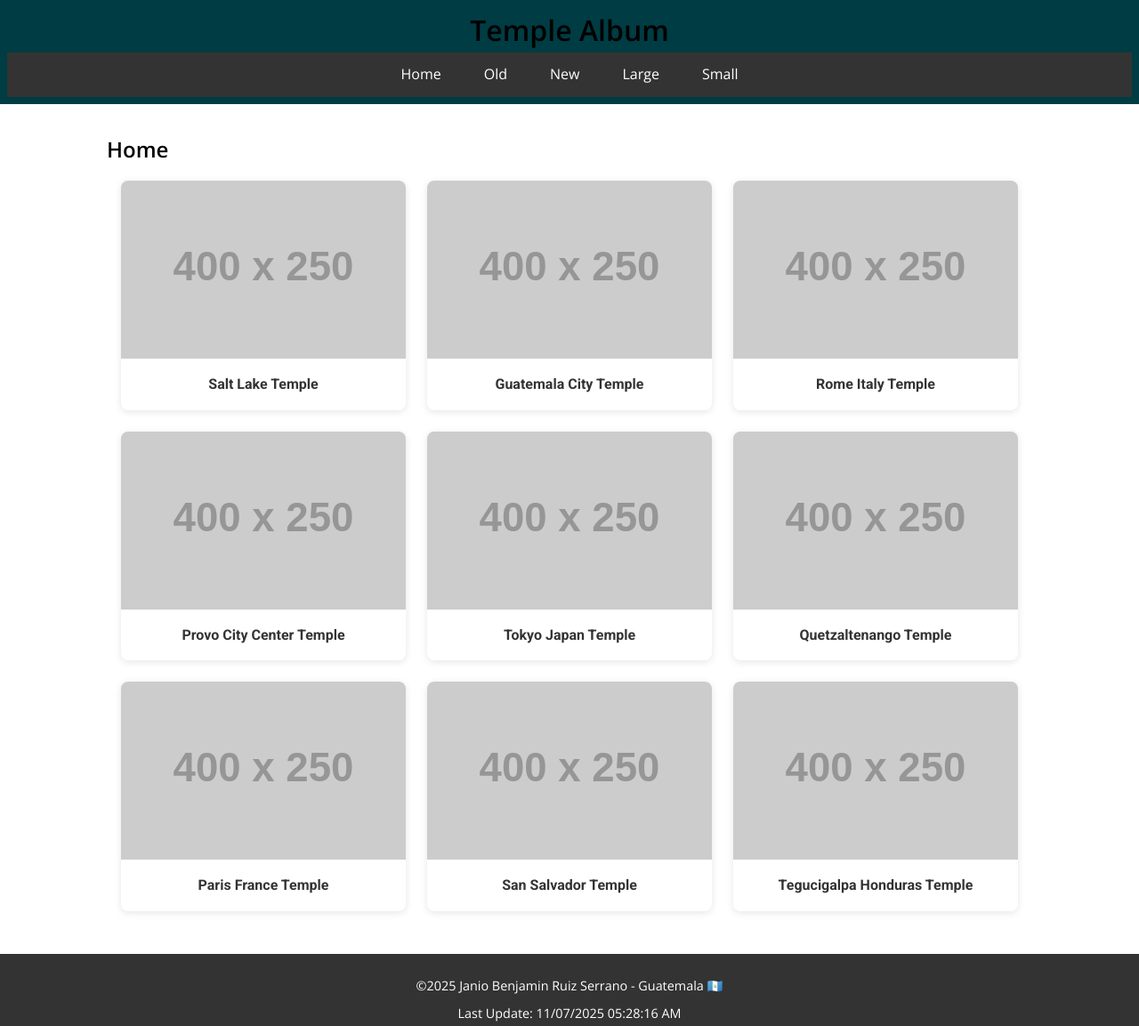
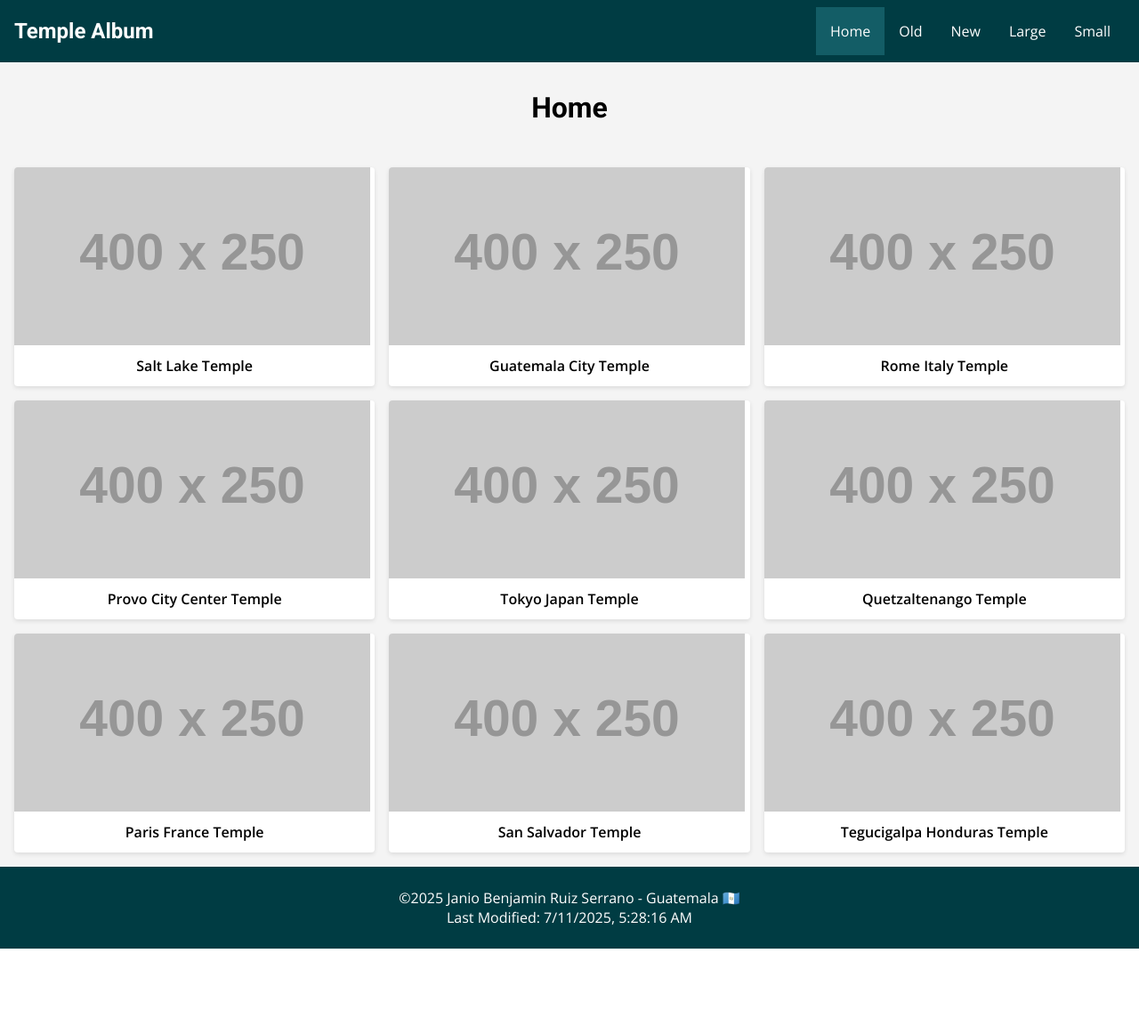
Before and after one commit to Jbenjaruiz/wdd131, a plain HTML site: page temples.html in a window 1280 px wide. Shown: the whole page at 89% size. After the commit the page ends 1066 px from the top, so only its background shows below. Drawn offline with nearby package versions, Linux system fonts and the light colour scheme; placeholder pictures from the web are drawn by us.

Commit message:
Appeling fixes

```diff
--- a/scripts/temples.js
+++ b/scripts/temples.js
@@ -1,41 +1,18 @@
 document.addEventListener('DOMContentLoaded', () => {
     const menuButton = document.getElementById('menu-button');
-    const navLinks = document.getElementById('nav-links');
+    const nav = document.querySelector('header nav');
 
-    if (menuButton && navLinks) {
     menuButton.addEventListener('click', () => {
-            navLinks.classList.toggle('open');
-            if (navLinks.classList.contains('open')) {
+        nav.classList.toggle('open');
+        // Cambia el ícono del botón
+        if (nav.classList.contains('open')) {
             menuButton.textContent = '✖';
         } else {
             menuButton.textContent = '☰';
         }
     });
 
-        // Cierra el menú al hacer clic fuera (solo en móvil)
-        document.addEventListener('click', (e) => {
-            if (
-                window.innerWidth < 700 &&
-                !menuButton.contains(e.target) &&
-                !navLinks.contains(e.target)
-            ) {
-                navLinks.classList.remove('open');
-                menuButton.textContent = '☰';
-            }
-        });
-
-        // Asegura que el menú esté visible y el botón oculto en escritorio al redimensionar
-        window.addEventListener('resize', () => {
-            if (window.innerWidth >= 700) {
-                navLinks.classList.add('open');
-                menuButton.textContent = '☰';
-            } else {
-                navLinks.classList.remove('open');
-                menuButton.textContent = '☰';
-            }
-        });
-    }
-
+    // Código para el footer (sin cambios)
     const currentYearSpan = document.getElementById('currentyear');
     if (currentYearSpan) {
         currentYearSpan.textContent = new Date().getFullYear();
@@ -43,11 +20,6 @@ document.addEventListener('DOMContentLoaded', () => {
 
     const lastModifiedParagraph = document.getElementById('lastModified');
     if (lastModifiedParagraph) {
-        const lastModDate = new Date(document.lastModified);
-        const optionsDate = { year: 'numeric', month: '2-digit', day: '2-digit' };
-        const optionsTime = { hour: '2-digit', minute: '2-digit', second: '2-digit', hour12: true };
-        const formattedDate = lastModDate.toLocaleDateString("es-GT", optionsDate);
-        const formattedTime = lastModDate.toLocaleTimeString("en-US", optionsTime);
-        lastModifiedParagraph.textContent = `Last Update: ${formattedDate} ${formattedTime}`;
+        lastModifiedParagraph.textContent = `Last Modified: ${new Date(document.lastModified).toLocaleString()}`;
     }
 });
--- a/styles/temples-large.css
+++ b/styles/temples-large.css
@@ -1,7 +1,15 @@
 @media (min-width: 768px) {
+    /* --- Header y Navegación de Escritorio --- */
+    header {
+        display: flex;
+        justify-content: space-between; /* <-- ESTA ES LA CLAVE: h1 a la izquierda, nav a la derecha */
+        align-items: center;
+    }
 
-    /* --- Header & Navigation --- */
-    header #course-title {
+    header h1 {
+        /* Se quita el posicionamiento absoluto para que esté en el flujo */
+        position: static;
+        transform: none;
         font-size: 1.5rem;
     }
 
@@ -9,51 +17,24 @@
         display: none;
     }
 
-    header nav ul#nav-links {
-        flex-direction: row;
-        justify-content: center;
+    header nav {
+        display: block;
+        position: static;
+        background-color: transparent;
+        width: auto;
     }
 
-    header nav ul li {
-        border: none;
+    header nav ul {
+        display: flex;
+        flex-direction: row;
     }
 
-    header nav ul li a {
-        padding: calc(var(--spacing-unit) * 1.5) calc(var(--spacing-unit) * 3);
+    header nav a {
+        border-bottom: none;
     }
 
-    /* --- Main Content Layout --- */
-    main {
-        max-width: 1200px;
-        margin: 0 auto;
-        padding: calc(var(--spacing-unit) * 4);
-    }
-
-    main>h1 {
-        font-size: 2.5rem;
-        margin-bottom: calc(var(--spacing-unit) * 4);
-    }
-
-    @media (min-width: 768px) {
-        .temple-grid {
-            /* Cambiamos a 2 columnas para tablets y pantallas pequeñas */
-            grid-template-columns: repeat(2, 1fr);
-        }
-    }
-
-    @media (min-width: 1200px) {
-        .temple-grid {
-            /* Cambiamos a 3 columnas para pantallas anchas */
-            grid-template-columns: repeat(3, 1fr);
-        }
-    }
-
-
-    /* --- Footer --- */
-    footer {
-        padding: calc(var(--spacing-unit) * 3);
-        display: flex;
-        flex-direction: column;
-        align-items: center;
+    /* --- Galería de Escritorio --- */
+    .temple-grid {
+        grid-template-columns: repeat(3, 1fr); /* 3 columnas en escritorio */
     }
 }
--- a/styles/temples.css
+++ b/styles/temples.css
@@ -1,194 +1,126 @@
-/* --- Basic Resets & Variables --- */
+/* --- Variables y Reseteos Básicos --- */
+:root {
+    --color-primary-dark: #003C43;
+    --color-primary-medium: #135D66;
+    --color-secondary-dark: #333333;
+    --font-primary: 'Roboto', sans-serif;
+    --font-secondary: 'Open Sans', sans-serif;
+}
+
 *, *::before, *::after {
     box-sizing: border-box;
     margin: 0;
     padding: 0;
 }
 
-html {
-    font-size: 16px;
-}
-
-/* En styles/base.css */
-
 body {
-    font-family: 'Open Sans', sans-serif;
-    line-height: 1.6;
-    display: flex; /* <-- AÑADIR */
-    flex-direction: column; /* <-- AÑADIR */
-    min-height: 100vh; /* <-- AÑADIR (altura mínima del 100% de la pantalla) */
+    font-family: var(--font-secondary);
+    min-height: 100vh;
+    display: flex;
+    flex-direction: column;
 }
 
 main {
-    padding: calc(var(--spacing-unit) * 2);
-    flex-grow: 1; /* <-- AÑADIR (hace que el contenido principal crezca y empuje el footer) */
+    flex-grow: 1;
+    background-color: #f4f4f4;
 }
 
 img {
     max-width: 100%;
-    height: auto;
     display: block;
 }
 
-ul {
-    list-style: none;
+/* --- Header y Navegación Móvil --- */
+header {
+    background-color: var(--color-primary-dark);
+    color: white;
+    display: flex;
+    align-items: center;
+    justify-content: space-between; /* Alinear título a la izquierda y botón a la derecha */
+    padding: 0.5rem 1rem;
+    position: relative;
 }
 
-a {
-    text-decoration: none;
-    color: inherit;
-}
-
-:root {
-    --color-primary-dark: #003C43;
-    --color-primary-medium: #135D66;
-    --color-secondary-dark: #333333;
-    --color-light-bg: #ffffff;
-    --color-text-light: #ffffff;
-    --color-text-dark: #333333;
-    --color-text-subtle: #555555;
-    --color-link-blue: #0000EE;
-    --font-primary: 'Roboto', sans-serif;
-    --spacing-unit: 8px;
-    --border-radius-medium: 8px;
-    --shadow-soft: 0 2px 8px rgba(0, 0, 0, 0.1);
-}
-
-/* --- Header & Navigation --- */
-/* ...existing code... */
-
-/* --- Header & Navigation --- */
-header {
-    background-color: var(--color-primary-dark);
-    text-align: center;
-    position: relative;
-    padding: var(--spacing-unit);
-}
-
-#course-title {
+header h1 {
+    font-size: 1.5rem;
     font-family: var(--font-primary);
-    color: var(--color-text-light);
-    font-size: 1.2rem;
-    padding: var(--spacing-unit);
 }
 
 header #menu-button {
     background: none;
     border: none;
-    color: var(--color-text-light);
-    font-size: 2rem;
+    color: white;
+    font-size: 2.5rem;
     cursor: pointer;
-    position: absolute;
-    top: 50%;
-    right: var(--spacing-unit);
-    transform: translateY(-50%);
-    z-index: 2;
 }
 
 header nav {
-    background-color: var(--color-secondary-dark);
+    display: none; /* Menú oculto por defecto */
+    position: absolute;
+    top: 100%;
+    left: 0;
+    width: 100%;
+    background-color: #333;
 }
 
-header nav ul#nav-links {
-    display: none;
-    flex-direction: column;
+header nav.open {
+    display: block; /* La clase .open muestra el menú */
 }
 
-header nav ul#nav-links.open {
-    display: flex;
+header nav ul {
+    list-style: none;
 }
 
-header nav ul li {
-    border-bottom: 1px solid rgba(255, 255, 255, 0.1);
+header nav a {
+    display: block;
+    padding: 1rem;
+    text-align: center;
+    color: white;
+    text-decoration: none;
+    border-bottom: 1px solid #444;
 }
 
-header nav ul li:last-child {
-    border-bottom: none;
-}
-
-header nav ul li a {
-    display: block;
-    padding: calc(var(--spacing-unit) * 1.5) var(--spacing-unit);
-    color: var(--color-text-light);
-    transition: background-color 0.3s ease;
-}
-
-header nav ul li a:hover {
+header nav a:hover, header nav a.active {
     background-color: var(--color-primary-medium);
 }
 
-/* --- Responsive Navigation --- */
-@media (min-width: 700px) {
-    header #menu-button {
-        display: none;
-    }
-    header nav ul#nav-links {
-        display: flex !important;
-        flex-direction: row;
-        justify-content: center;
-    }
-    header nav ul#nav-links.open {
-        display: flex;
-    }
-    header nav ul li {
-        border-bottom: none;
-        border-right: 1px solid rgba(255,255,255,0.1);
-    }
-    header nav ul li:last-child {
-        border-right: none;
-    }
+/* --- Galería de Templos --- */
+h2 {
+    text-align: center; /* Centra el texto */
+    font-family: var(--font-primary); /* Usa la fuente principal para títulos */
+    color: var(--color-text-dark);
+    font-size: 2rem; /* Tamaño del título */
+    margin: 2rem 0; /* Añade espacio vertical (32px arriba y abajo) */
 }
-
-/* --- Main Content --- */
-main {
-    padding: calc(var(--spacing-unit) * 2);
-}
-
-main > h1 {
-    margin-bottom: calc(var(--spacing-unit) * 2);
-}
-
-/* Estilos para la galería de templos */
 .temple-grid {
     display: grid;
-    grid-template-columns: 1fr; /* Una sola columna en móvil */
-    gap: 1.5rem; /* Espacio entre las tarjetas */
+    grid-template-columns: 1fr; /* 1 columna en móvil */
+    gap: 1rem;
     padding: 1rem;
 }
 
 .temple-grid figure {
-    margin: 0;
-    background-color: #ffffff;
-    box-shadow: var(--shadow-soft);
-    border-radius: var(--border-radius-medium);
-    overflow: hidden; /* Asegura que la imagen no se salga de los bordes redondeados */
-    display: flex;
-    flex-direction: column;
+    background-color: white;
+    box-shadow: 0 2px 5px rgba(0,0,0,0.1);
+    border-radius: 4px;
+    overflow: hidden;
 }
 
 .temple-grid img {
-    width: 100%;
-    height: 200px; /* Le damos una altura fija a las imágenes */
-    object-fit: cover; /* Evita que la imagen se distorsione */
+    height: 200px;
+    object-fit: cover;
 }
 
 .temple-grid figcaption {
     text-align: center;
-    padding: 1rem;
-    font-family: var(--font-primary);
+    padding: 0.75rem;
     font-weight: 600;
-    color: var(--color-text-dark);
 }
 
 /* --- Footer --- */
 footer {
-    background-color: var(--color-secondary-dark);
-    color: var(--color-text-light);
+    background-color: var(--color-primary-dark);
+    color: white;
     text-align: center;
-    padding: calc(var(--spacing-unit) * 2);
-    font-size: 0.9rem;
+    padding: 1.5rem;
 }
-
-footer p:last-child {
-    margin-top: var(--spacing-unit);
-}
--- a/temples.html
+++ b/temples.html
@@ -4,8 +4,8 @@
 <head>
     <meta charset="UTF-8">
     <meta name="viewport" content="width=device-width, initial-scale=1.0">
-    <title>WDD 131 – Dynamic Web Fundamentals - Janio B. Ruiz</title>
-    <meta name="description" content="Temples Gallery Page for the WDD 131 course project by Janio B. Ruiz.">
+    <title>Temple Album - Janio B. Ruiz</title>
+    <meta name="description" content="A gallery of temple images for the WDD 131 course project.">
     <meta name="author" content="Janio B. Ruiz">
 
     <link rel="preconnect" href="https://fonts.googleapis.com">
@@ -20,80 +20,31 @@
 
 <body>
     <header>
-        <h1 >Temple Album</h1>
+        <h1>Temple Album</h1>
         <button id="menu-button">☰</button>
         <nav>
             <ul id="nav-links">
-                <li><a href="#" target="_blank">Home</a></li>
+                <li><a href="#" class="active">Home</a></li>
                 <li><a href="#">Old</a></li>
-                <li><a
-                        href="#">New</a>
-                </li>
-                <li><a href="#" target="_blank">Large</a></li>
-                 <li><a href="#" target="_blank">Small</a></li>
+                <li><a href="#">New</a></li>
+                <li><a href="#">Large</a></li>
+                <li><a href="#">Small</a></li>
             </ul>
         </nav>
     </header>
 
     <main>
         <h2>Home</h2>
-
         <div class="temple-grid">
-
-            <figure>
-                <img src="https://placehold.co/400x250/eee/333?text=Temple+1" alt="Placeholder for Temple Image"
-                    width="400" height="250" loading="lazy">
-                <figcaption>Salt Lake Temple</figcaption>
-            </figure>
-
-            <figure>
-                <img src="https://placehold.co/400x250/eee/333?text=Temple+2" alt="Placeholder for Temple Image"
-                    width="400" height="250" loading="lazy">
-                <figcaption>Guatemala City Temple</figcaption>
-            </figure>
-
-            <figure>
-                <img src="https://placehold.co/400x250/eee/333?text=Temple+3" alt="Placeholder for Temple Image"
-                    width="400" height="250" loading="lazy">
-                <figcaption>Rome Italy Temple</figcaption>
-            </figure>
-
-            <figure>
-                <img src="https://placehold.co/400x250/eee/333?text=Temple+4" alt="Placeholder for Temple Image"
-                    width="400" height="250" loading="lazy">
-                <figcaption>Provo City Center Temple</figcaption>
-            </figure>
-
-            <figure>
-                <img src="https://placehold.co/400x250/eee/333?text=Temple+5" alt="Placeholder for Temple Image"
-                    width="400" height="250" loading="lazy">
-                <figcaption>Tokyo Japan Temple</figcaption>
-            </figure>
-
-            <figure>
-                <img src="https://placehold.co/400x250/eee/333?text=Temple+6" alt="Placeholder for Temple Image"
-                    width="400" height="250" loading="lazy">
-                <figcaption>Quetzaltenango Temple</figcaption>
-            </figure>
-
-            <figure>
-                <img src="https://placehold.co/400x250/eee/333?text=Temple+7" alt="Placeholder for Temple Image"
-                    width="400" height="250" loading="lazy">
-                <figcaption>Paris France Temple</figcaption>
-            </figure>
-
-            <figure>
-                <img src="https://placehold.co/400x250/eee/333?text=Temple+8" alt="Placeholder for Temple Image"
-                    width="400" height="250" loading="lazy">
-                <figcaption>San Salvador Temple</figcaption>
-            </figure>
-
-            <figure>
-                <img src="https://placehold.co/400x250/eee/333?text=Temple+9" alt="Placeholder for Temple Image"
-                    width="400" height="250" loading="lazy">
-                <figcaption>Tegucigalpa Honduras Temple</figcaption>
-            </figure>
-
+            <figure><img src="https://placehold.co/400x250/eee/333?text=Temple+1" alt="Placeholder" width="400" height="250" loading="lazy"><figcaption>Salt Lake Temple</figcaption></figure>
+            <figure><img src="https://placehold.co/400x250/eee/333?text=Temple+2" alt="Placeholder" width="400" height="250" loading="lazy"><figcaption>Guatemala City Temple</figcaption></figure>
+            <figure><img src="https://placehold.co/400x250/eee/333?text=Temple+3" alt="Placeholder" width="400" height="250" loading="lazy"><figcaption>Rome Italy Temple</figcaption></figure>
+            <figure><img src="https://placehold.co/400x250/eee/333?text=Temple+4" alt="Placeholder" width="400" height="250" loading="lazy"><figcaption>Provo City Center Temple</figcaption></figure>
+            <figure><img src="https://placehold.co/400x250/eee/333?text=Temple+5" alt="Placeholder" width="400" height="250" loading="lazy"><figcaption>Tokyo Japan Temple</figcaption></figure>
+            <figure><img src="https://placehold.co/400x250/eee/333?text=Temple+6" alt="Placeholder" width="400" height="250" loading="lazy"><figcaption>Quetzaltenango Temple</figcaption></figure>
+            <figure><img src="https://placehold.co/400x250/eee/333?text=Temple+7" alt="Placeholder" width="400" height="250" loading="lazy"><figcaption>Paris France Temple</figcaption></figure>
+            <figure><img src="https://placehold.co/400x250/eee/333?text=Temple+8" alt="Placeholder" width="400" height="250" loading="lazy"><figcaption>San Salvador Temple</figcaption></figure>
+            <figure><img src="https://placehold.co/400x250/eee/333?text=Temple+9" alt="Placeholder" width="400" height="250" loading="lazy"><figcaption>Tegucigalpa Honduras Temple</figcaption></figure>
         </div>
     </main>
 
@@ -102,5 +53,4 @@
         <p id="lastModified"></p>
     </footer>
 </body>
-
 </html>
```
Lines whose indentation alone changed are shown as unchanged.
